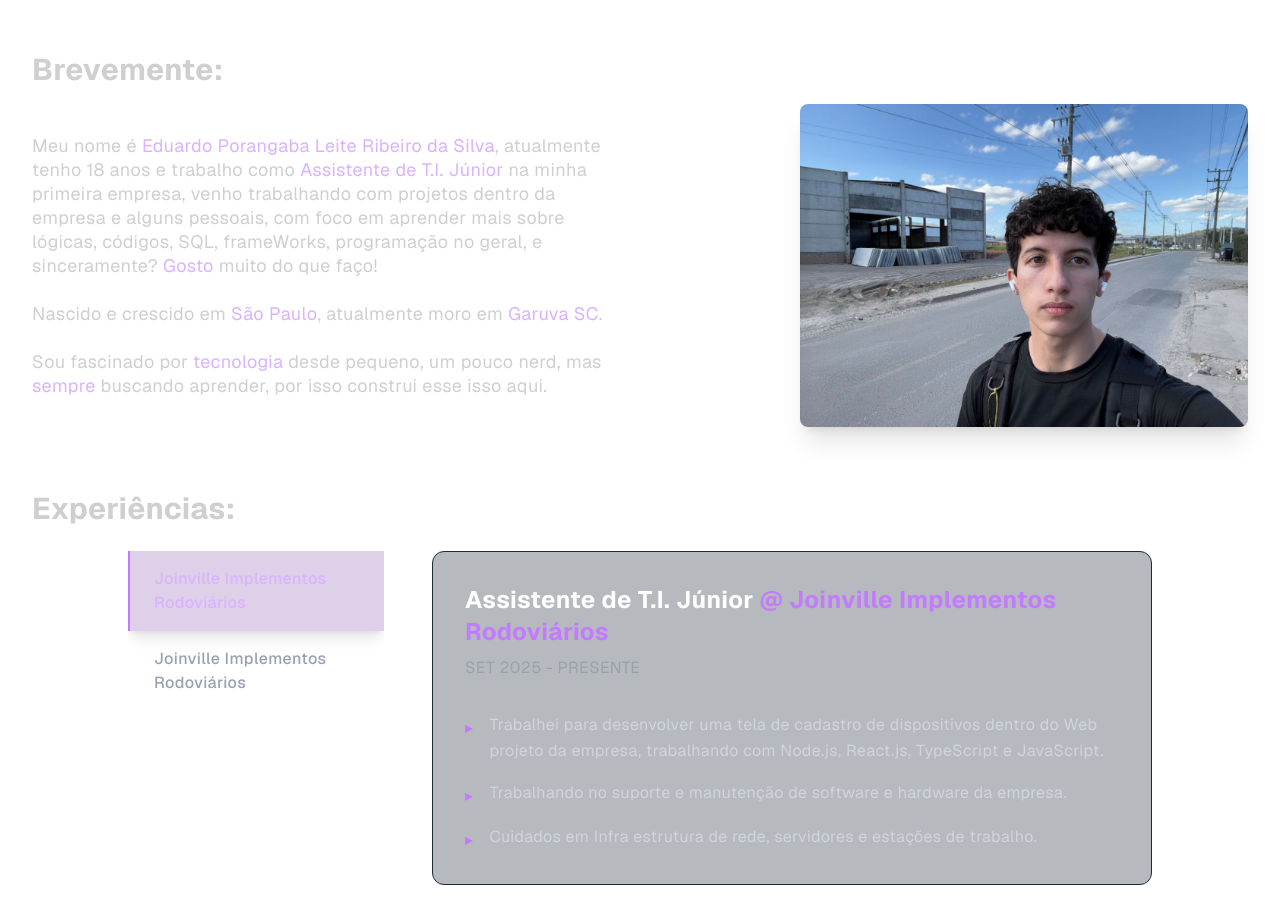
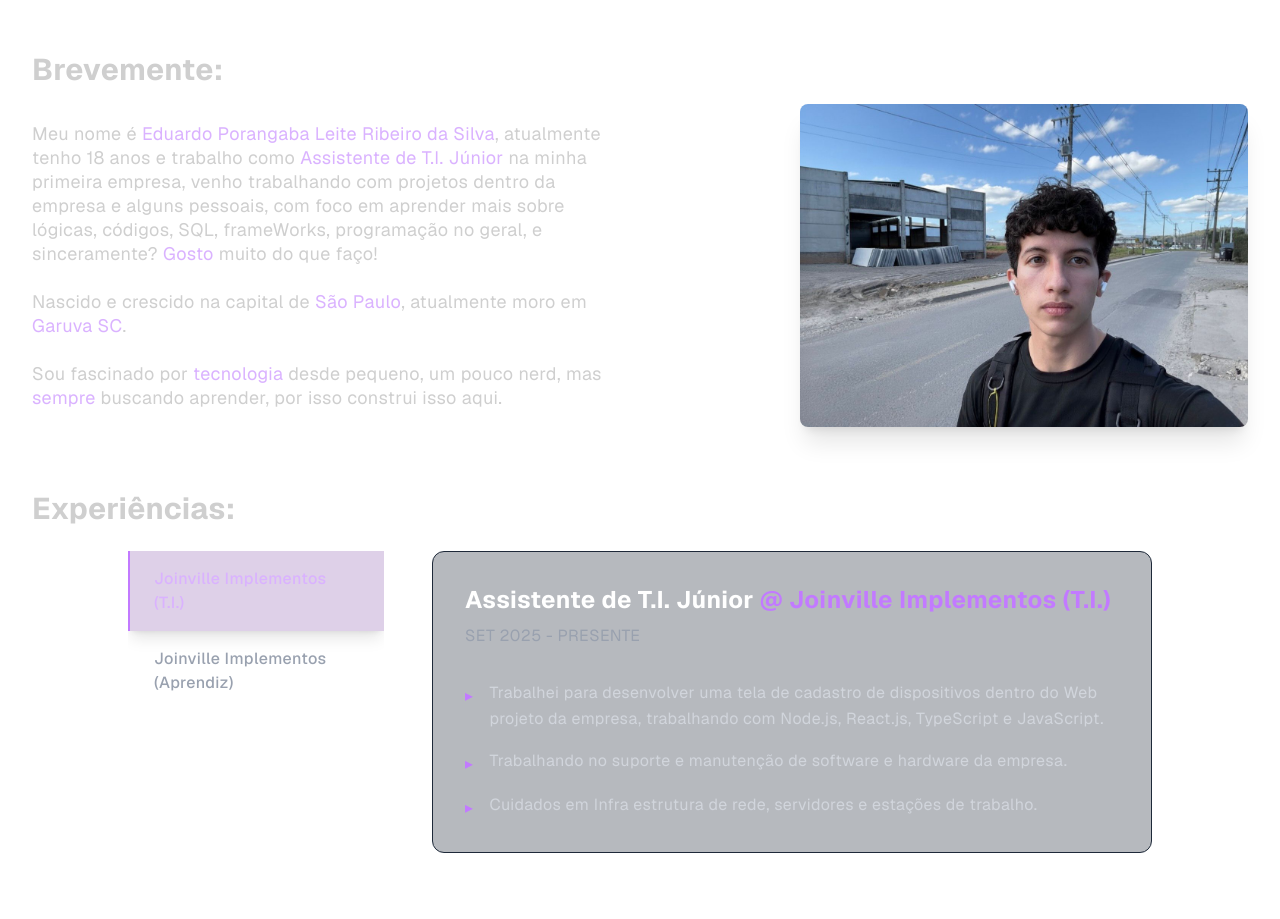
Before and after one commit to eduardoporangaba/about-me, a Next.js app: page / in a window 1280 px wide. Shown: the part 780-1699 px from the top of the page. Built offline with nearby package versions, Linux system fonts and the light colour scheme.

Commit message:
att page.tsx

```diff
--- a/app/experiences.tsx
+++ b/app/experiences.tsx
@@ -4,8 +4,8 @@ import { useState } from "react";
 
 const experiences = [
   {
-    company: "Joinville Implementos Rodoviários",
-    shortCompany: "JIMP (Segundo período)", // Abreviação para mobile
+    company: "Joinville Implementos (T.I.)",
+    shortCompany: "JIMP (2° período)", // Abreviação para mobile
     role: "Assistente de T.I. Júnior",
     period: "SET 2025 - PRESENTE",
     highlights: [
@@ -15,8 +15,8 @@ const experiences = [
     ],
   },
   {
-    company: "Joinville Implementos Rodoviários",
-    shortCompany: "JIMP (Primeiro período)",
+    company: "Joinville Implementos (Aprendiz)",
+    shortCompany: "JIMP (1° período)",
     role: "Jovem Aprendiz de ADM/T.I.",
     period: "OUT 2024 - AGO 2025",
     highlights: [
--- a/app/page.tsx
+++ b/app/page.tsx
@@ -140,7 +140,7 @@ export default function Home() {
               do que faço!
               <br />
               <br />
-              Nascido e crescido em{" "}
+              Nascido e crescido na capital de{" "}
               <span className="text-purple-300">São Paulo</span>, atualmente
               moro em <span className="text-purple-300">Garuva SC</span>.
               <br />
@@ -148,7 +148,7 @@ export default function Home() {
               Sou fascinado por{" "}
               <span className="text-purple-300">tecnologia</span> desde pequeno,
               um pouco nerd, mas <span className="text-purple-300">sempre</span>{" "}
-              buscando aprender, por isso construi esse isso aqui.
+              buscando aprender, por isso construi isso aqui.
               <br />
             </p>
             <div className="flex justify-center md:justify-end mt-4 md:mt-0">
```
